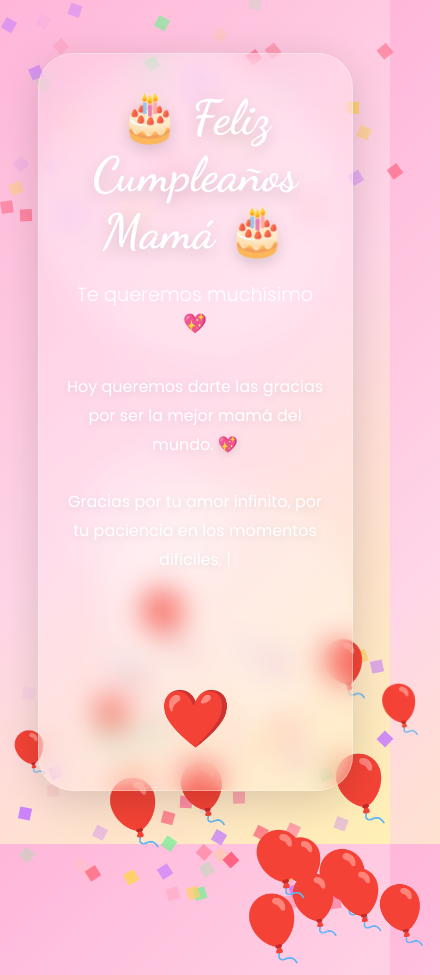
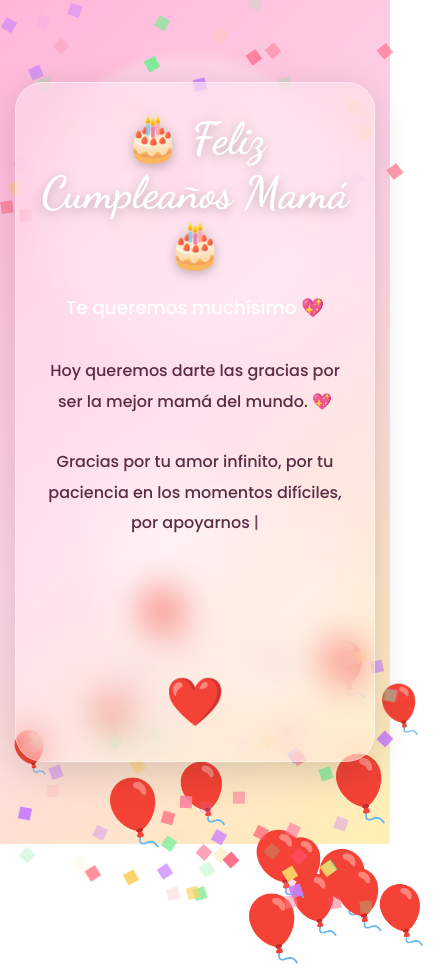
Before and after one commit to josesgomezm15/h_b, a plain HTML site: page index.html in a window 390 px wide. Shown: the whole page, 440 px wide, since content can reach past the window. After the commit the page ends 844 px from the top, so only its background shows below. Drawn offline with Linux system fonts and the light colour scheme.

Commit message:
mejora diseño responsive y colores

```diff
--- a/index.html
+++ b/index.html
@@ -20,23 +20,27 @@
     }
 
     body{
-      height:100vh;
-      overflow:hidden;
+      min-height:100vh;
+      overflow:auto;
       font-family:'Poppins', sans-serif;
       background:linear-gradient(135deg,#ffb6d9,#ffd6e7,#fff0b3);
       display:flex;
       justify-content:center;
       align-items:center;
       position:relative;
+      padding:30px;
     }
 
-    /* FONDO BRILLO */
+    /* FONDO */
+
     .background{
-      position:absolute;
+      position:fixed;
       width:100%;
       height:100%;
       overflow:hidden;
       z-index:0;
+      top:0;
+      left:0;
     }
 
     .glow{
@@ -84,16 +88,37 @@
     .card{
       position:relative;
       z-index:10;
-      width:90%;
-      max-width:900px;
+
+      width:100%;
+      max-width:850px;
+
+      max-height:90vh;
+      overflow-y:auto;
+
       padding:50px;
+
       border-radius:35px;
-      background:rgba(255,255,255,0.18);
-      backdrop-filter:blur(15px);
-      border:1px solid rgba(255,255,255,0.3);
+
+      background:rgba(255,255,255,0.28);
+
+      backdrop-filter:blur(18px);
+
+      border:1px solid rgba(255,255,255,0.4);
+
       box-shadow:0 10px 40px rgba(0,0,0,0.15);
+
       text-align:center;
+
       animation:fadeIn 2s ease;
+    }
+
+    .card::-webkit-scrollbar{
+      width:8px;
+    }
+
+    .card::-webkit-scrollbar-thumb{
+      background:rgba(255,255,255,0.5);
+      border-radius:10px;
     }
 
     @keyframes fadeIn{
@@ -107,30 +132,50 @@
       }
     }
 
+    /* TITULO */
+
     h1{
       font-family:'Dancing Script', cursive;
-      font-size:5rem;
-      color:white;
+
+      font-size:4.5rem;
+
+      color:#ffffff;
+
       margin-bottom:20px;
-      text-shadow:0 5px 15px rgba(0,0,0,0.15);
+
+      text-shadow:
+        0 3px 12px rgba(0,0,0,0.25);
     }
 
+    /* SUBTITULO */
+
     .subtitle{
-      color:white;
+      color:#fff;
+
       font-size:1.5rem;
+
       margin-bottom:35px;
-      font-weight:300;
+
+      font-weight:500;
     }
 
-    /* EFECTO MAQUINA ESCRIBIR */
+    /* MENSAJE */
 
     .message{
-      color:white;
-      font-size:1.15rem;
-      line-height:2;
+
+      color:#5c2c44;
+
+      font-size:1.18rem;
+
+      font-weight:500;
+
+      line-height:2.1;
+
       min-height:280px;
+
       white-space:pre-line;
-      text-shadow:0 2px 10px rgba(0,0,0,0.12);
+
+      padding:0 10px;
     }
 
     .cursor{
@@ -147,8 +192,8 @@
     /* CORAZON */
 
     .heart{
-      margin-top:30px;
-      font-size:3rem;
+      margin-top:35px;
+      font-size:3.2rem;
       animation:pulse 1.5s infinite;
     }
 
@@ -169,11 +214,12 @@
     /* GLOBOS */
 
     .balloon{
-      position:absolute;
+      position:fixed;
       bottom:-200px;
-      width:70px;
+      z-index:1;
       animation:rise linear infinite;
-      z-index:1;
+      user-select:none;
+      pointer-events:none;
     }
 
     @keyframes rise{
@@ -188,12 +234,13 @@
     /* CONFETI */
 
     .confetti{
-      position:absolute;
+      position:fixed;
       width:12px;
       height:12px;
       top:-20px;
       opacity:0.8;
       animation:fall linear infinite;
+      z-index:1;
     }
 
     @keyframes fall{
@@ -207,25 +254,38 @@
     @media(max-width:768px){
 
       body{
-        overflow:auto;
-        padding:20px;
+        padding:15px;
       }
 
       .card{
-        padding:35px 25px;
+
+        width:100%;
+
+        max-height:95vh;
+
+        padding:30px 22px;
+
+        border-radius:28px;
       }
 
       h1{
-        font-size:3rem;
+        font-size:2.8rem;
+        line-height:1.2;
       }
 
       .subtitle{
-        font-size:1.2rem;
+        font-size:1.15rem;
       }
 
       .message{
+
         font-size:1rem;
-        line-height:1.8;
+
+        line-height:1.9;
+      }
+
+      .heart{
+        font-size:2.5rem;
       }
     }
 
@@ -288,21 +348,13 @@ Deseamos que este nuevo año de vida esté lleno de felicidad, salud, amor y muc
 
         i++;
 
-        setTimeout(typeWriter, 35);
+        setTimeout(typeWriter, 32);
       }
     }
 
     typeWriter();
 
     // GLOBOS
-
-    const colors = [
-      "#ff4d6d",
-      "#ff85a1",
-      "#ffd166",
-      "#c77dff",
-      "#80ed99"
-    ];
 
     for(let i=0;i<15;i++){
 
@@ -327,6 +379,14 @@ Deseamos que este nuevo año de vida esté lleno de felicidad, salud, amor y muc
     }
 
     // CONFETI
+
+    const colors = [
+      "#ff4d6d",
+      "#ff85a1",
+      "#ffd166",
+      "#c77dff",
+      "#80ed99"
+    ];
 
     for(let i=0;i<120;i++){
 
```
